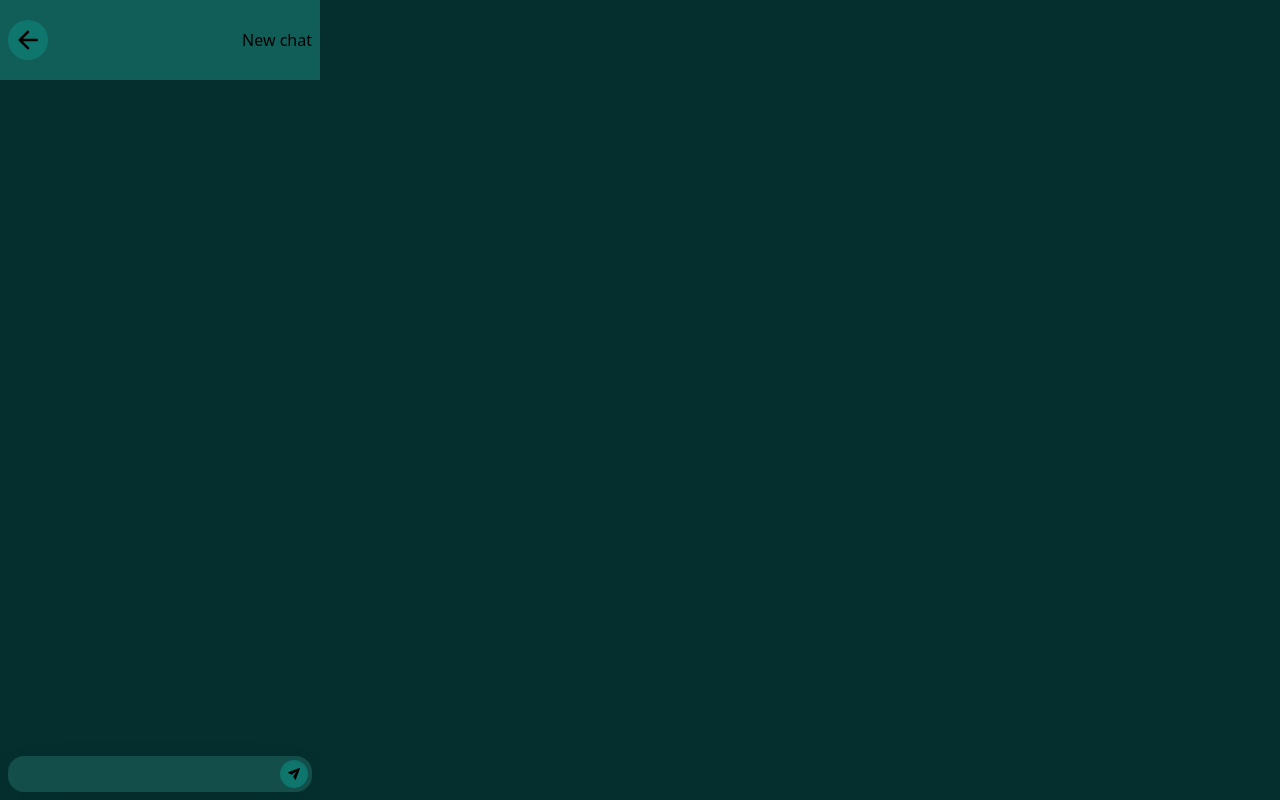
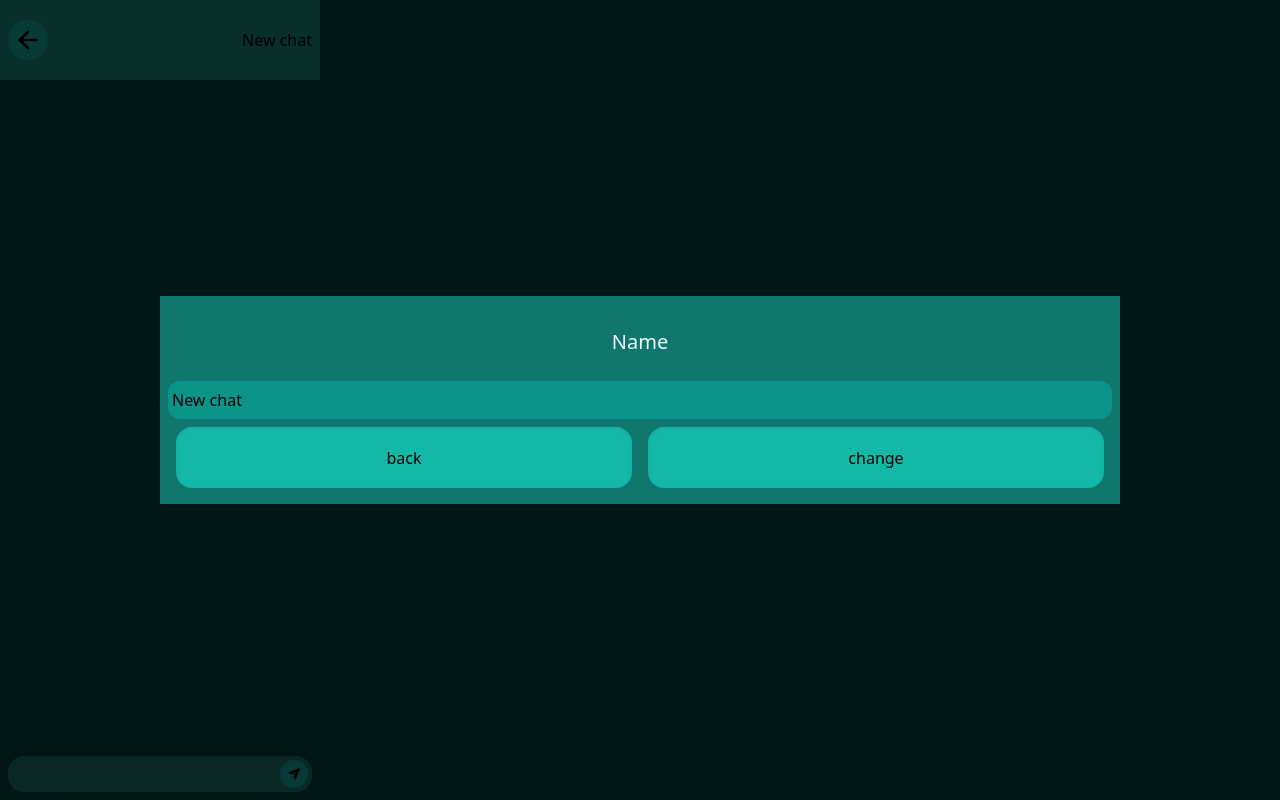
Before and after one commit to tamagotchiprim3/2talk, a Next.js app: page / in a window 1280 px wide. Built offline with nearby package versions, Linux system fonts and the light colour scheme.

Commit message:
Create modal component

```diff
--- a/src/pages/components/chat/chat-form.tsx
+++ b/src/pages/components/chat/chat-form.tsx
@@ -50,7 +50,7 @@ const ChatForm: React.FC<Props> = ({ onPromptSubmit }) => {
           value={form?.content ? form.content : ""}
           onChange={handleChange}
           onKeyDown={handleKeypress}
-          className="text-white bg-teal-900 w-full  block resize-none px-2 rounded-lg  hover:border-none hover:outline-none focus:border-none focus:outline-none blank-scrollbar"
+          className="text-white bg-teal-900 w-full max-h-fullert  block resize-none px-2 rounded-lg  hover:border-none hover:outline-none focus:border-none focus:outline-none blank-scrollbar"
         />
         <button
           type="submit"
--- a/src/pages/components/chat/mobile-chat-header.tsx
+++ b/src/pages/components/chat/mobile-chat-header.tsx
@@ -17,7 +17,9 @@ const MobileChatHeader: React.FC<{ name: string; onBackToList: any }> = ({
         <Image src={backIcon} alt="" className="w-3/4 h-3/4" />
       </button>
       <div className="flex justify-center items-center">
-        <span>{name}</span>
+        <button>
+          <span>{name}</span>
+        </button>
       </div>
     </div>
   );
--- /dev/null
+++ b/src/pages/components/modal/chat-modal.tsx
@@ -0,0 +1,53 @@
+import { useState } from "react";
+
+const ChatModal: React.FC<{ name: string | null }> = ({ name }) => {
+  const [nameInput, setNameInput] = useState<string | null>(name);
+
+  const handleChange = (e: any) => {
+    e.preventDefault();
+    setNameInput(e.target.value);
+  };
+
+  const closeModal = () => {};
+  const changeName = () => {};
+  return (
+    <div className="h-full w-full flex justify-center items-center fixed bg-black bg-opacity-50">
+      <div className="bg-teal-700 h-52 w-3/4 p-2 flex flex-col justify-center">
+        <div
+          className="text-teal-50 text-xl h-2/5 flex justify-center items-center
+        "
+        >
+          Name
+        </div>
+        <div className="h-1/5">
+          <input
+            type="text"
+            value={nameInput ? nameInput : ""}
+            onChange={handleChange}
+            className="bg-teal-600 rounded-xl w-full h-full p-1 hover:border-none hover:outline-none focus:border-none focus:outline-none "
+          />
+        </div>
+        <div className="h-2/5 flex">
+          <div className="w-1/2 h-full p-2 flex justify-center items-center">
+            <button
+              onClick={closeModal}
+              className="bg-teal-500 w-full h-full rounded-2xl shadow-inner"
+            >
+              back
+            </button>
+          </div>
+          <div className="w-1/2 h-full p-2 flex justify-center items-center">
+            <button
+              onClick={changeName}
+              className="bg-teal-500 w-full h-full rounded-2xl shadow-inner"
+            >
+              change
+            </button>
+          </div>
+        </div>
+      </div>
+    </div>
+  );
+};
+
+export default ChatModal;
--- a/src/pages/index.tsx
+++ b/src/pages/index.tsx
@@ -6,6 +6,7 @@ import { IMessage } from "../../public/interfaces/message.interface";
 import Adbar from "./components/adbar/adbar";
 import Chat from "./components/chat/chat";
 import ChatsList from "./components/chats-list/chats-list";
+import ChatModal from "./components/modal/chat-modal";
 
 interface IDispatch {
   type: string;
@@ -94,7 +95,17 @@ const ChatPage: React.FC<{}> = () => {
     });
   };
 
+  const handleCloseModal = () => {};
+
+  const handleChangeName = () => {};
+
   return (
+    <>
+      <ChatModal
+        name={chats.find(cht => cht.isSelected === true)?.name || null}
+        onCloseModal={handleCloseModal}
+        onChangeName={handleChangeName}
+      />
       <div className="w-full h-full bg-teal-950 lg:grid lg:grid-cols-4 xl:grig xl:grid-cols-4">
         {!chats.find(cht => cht.isSelected === true) ? (
           <div
@@ -119,6 +130,7 @@ const ChatPage: React.FC<{}> = () => {
           </div>
         )}
       </div>
+    </>
   );
 };
 
```
Lines whose indentation alone changed are shown as unchanged.
